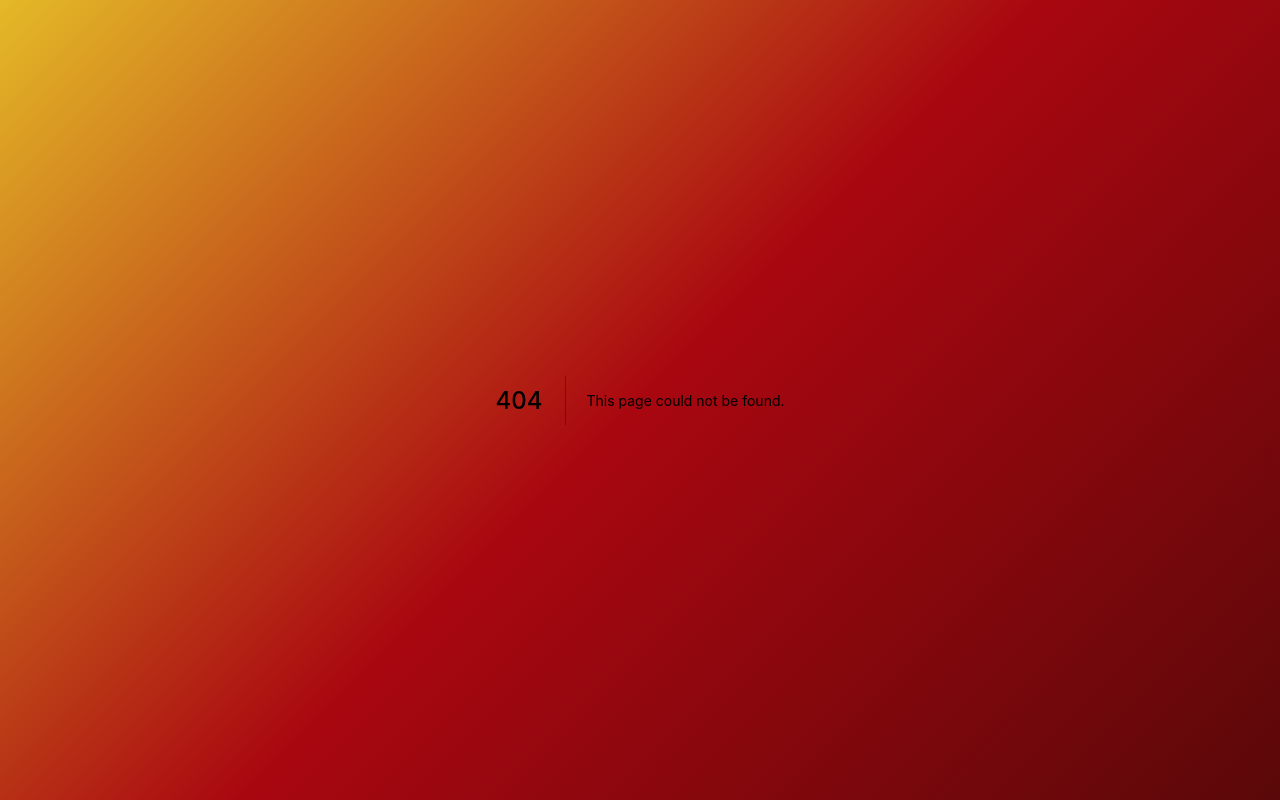
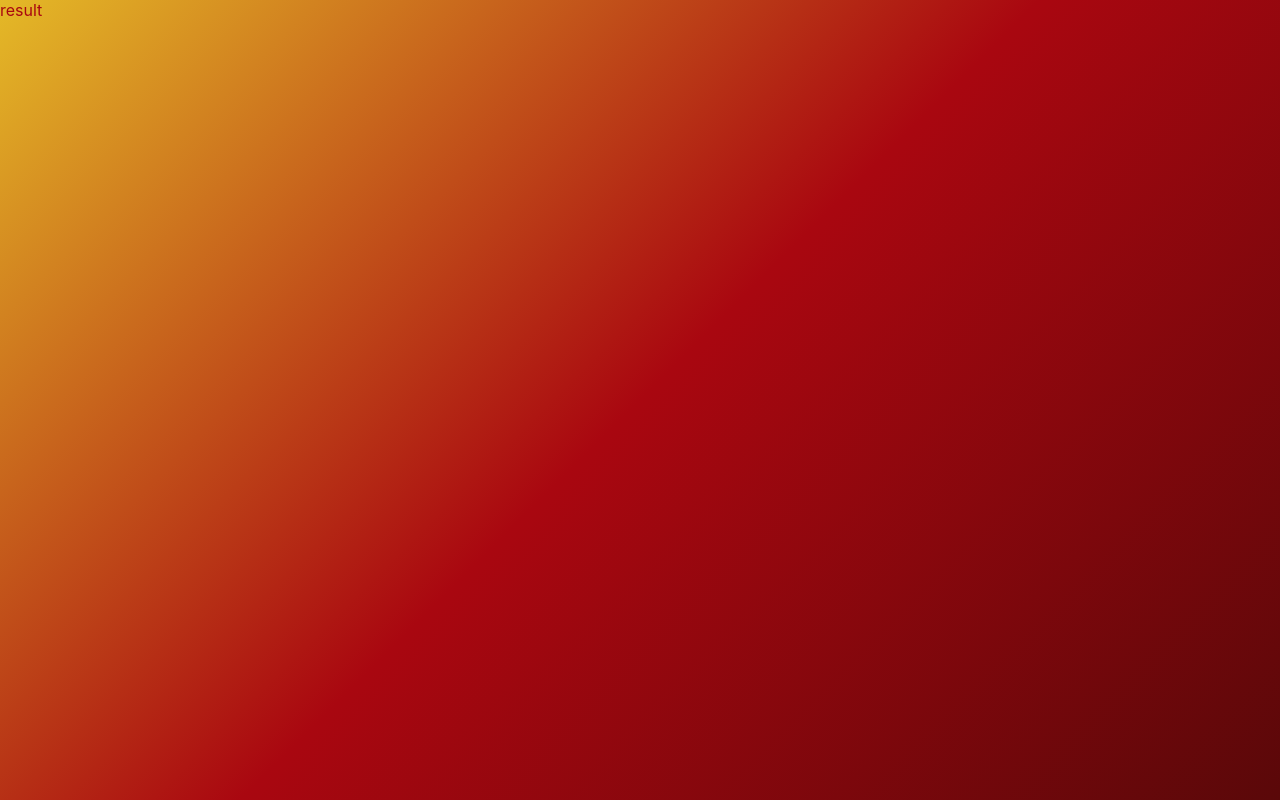
Before and after one commit to shu20031026/ptera-app-front, a Next.js app: page /result in a window 1280 px wide. Before the commit this address had no page. Built offline with nearby package versions, Linux system fonts and the light colour scheme.

Commit message:
fix: resultページの作成

```diff
--- /dev/null
+++ b/src/pages/result.ts
@@ -0,0 +1,2 @@
+import { Result } from '@/views/components/pages/Result'
+export default Result
--- /dev/null
+++ b/src/views/components/pages/Result/index.tsx
@@ -0,0 +1,10 @@
+import { NextPage } from 'next'
+import { result } from './style'
+
+export const Result: NextPage = () => {
+  return (
+    <div css={result}>
+      <div>result</div>
+    </div>
+  )
+}
--- /dev/null
+++ b/src/views/components/pages/Result/style.ts
@@ -0,0 +1,8 @@
+import { css } from '@emotion/react'
+import { colors } from '@/styles/template'
+
+export const result = css`
+  color: ${colors.base.primary};
+  width: 100%;
+  height: 100vh;
+`
```
